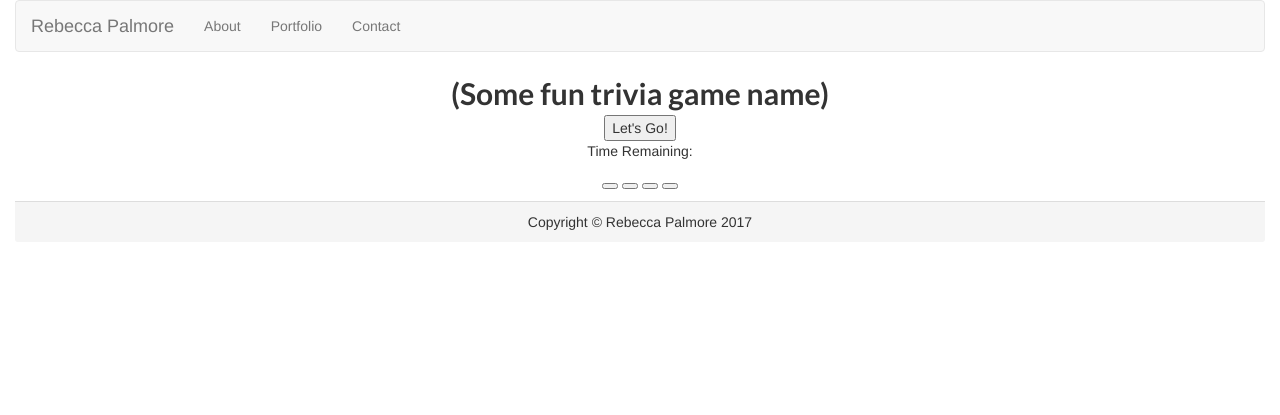
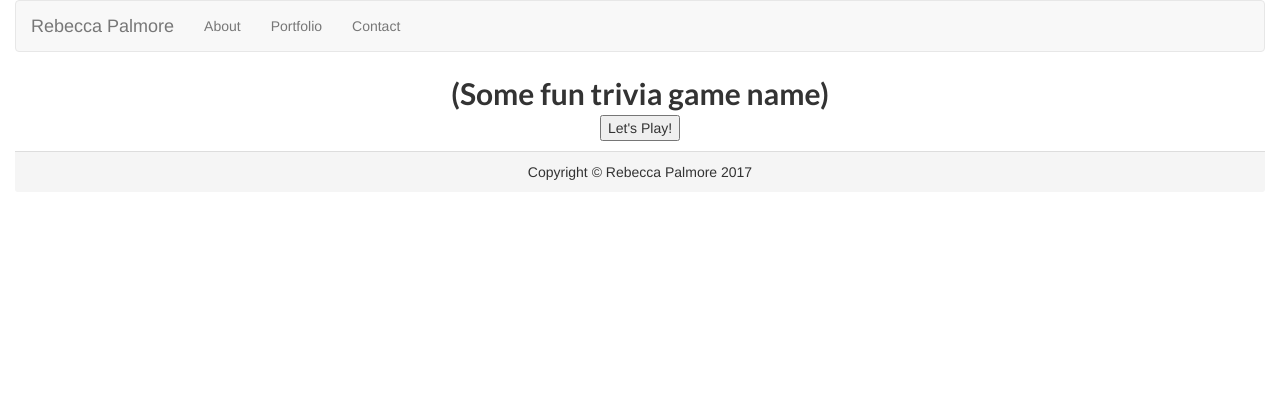
Before and after one commit to rpalmore/TriviaGame, a PHP site: page / in a window 1280 px wide. Shown: the top 415 px of the page. Run offline with PHP 8.4, Linux system fonts and the light colour scheme; some libraries are stand-ins or nearby versions.

Commit message:
updating

```diff
--- a/assets/css/style.css
+++ b/assets/css/style.css
@@ -1,4 +1,5 @@
 header {
 	font-family: 'Lato', sans-serif;
 	font-size: 30px;
+	text-align: center;
 }
--- a/index.html
+++ b/index.html
@@ -12,7 +12,7 @@
 
 <body>
 
-<div class="container-fluid text-center">
+<div class="container-fluid">
 	<nav class="navbar navbar-default">
   		<div class="container-fluid">
     		<div class="navbar-header">
@@ -35,19 +35,35 @@
 
 	<header>(Some fun trivia game name)</header>
 
-	<button id="start">Let's Go!</button>
+	<div class="main text-center">
 
-	<p>Time Remaining: <span id="clock"></span></p>
+		<div class="start">
+
+			<button><span id="startButton">Let's Play!</button>
+
+		</div>
+
+		<div class="play">
+
+			<div class="timer">
+
+				<p><span id="timer"></span></p>
+
+			</div>
 
 			<div class="question">
+
 				<p><span id="question"></span></p>
+
 			</div>
 
 			<div class="choices">
-		<button id="choice-a"></button>
+<!-- 			<button id="choice-a"></button>
 				<button id="choice-b"></button>
 				<button id="choice-c"></button>
-		<button id="choice-d"></button>
+				<button id="choice-d"></button> -->
+			</div>
+
 		</div>
 
 		<div class="correct-choice">
@@ -65,6 +81,8 @@
 			<p><span id="unanswered"></span></p>
 		</div>
 
+	</div>
+
 	<div class="panel-footer text-center">
 
     	Copyright &copy; Rebecca Palmore 2017
@@ -73,5 +91,7 @@
 
 </div>
 
+<script src="assets/javascript/app.js"></script>
+
 </body>
 </html>
```
Also changed, not shown: assets/javascript/app.js (+83 -0 lines). Lines whose indentation alone changed are shown as unchanged.
